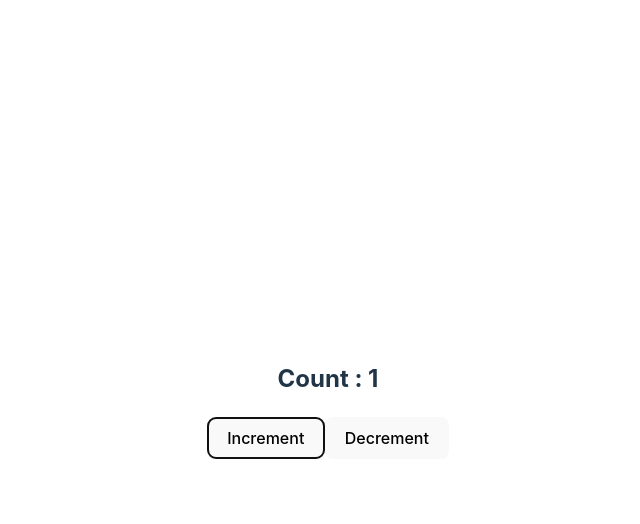
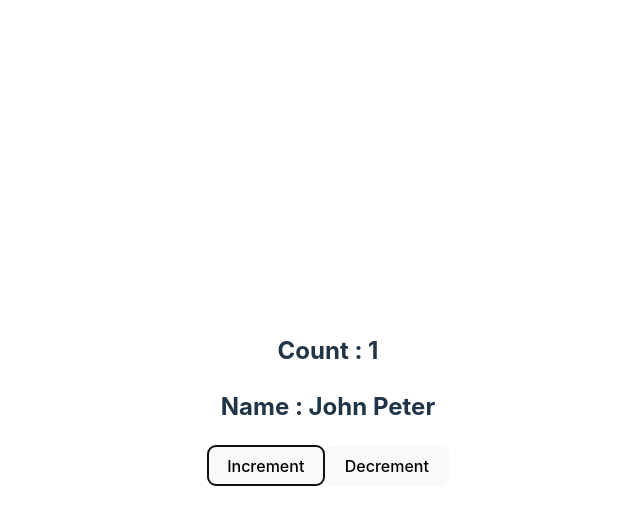
Before and after one commit to RWn-Girish/RW3-React-10AM, a React (Vite) app: page / in a window 1280 px wide. Both pictures are taken after a click on the button "Increment". Shown: the top 524 px of the page, without its empty margins (312-952 px from the left). Built offline with nearby package versions, Linux system fonts and the light colour scheme.

Commit message:
event handler

```diff
--- a/src/Components/ComA.jsx
+++ b/src/Components/ComA.jsx
@@ -1,6 +1,6 @@
 const CompA = ({name, handleClick}) => {
     return (
-        <button onClick={handleClick}>{name}</button>
+        <button onClick={()=>handleClick('John Peter')}>{name}</button>
     )
 }
 export default CompA;
--- a/src/Components/Counter.jsx
+++ b/src/Components/Counter.jsx
@@ -3,12 +3,19 @@ import CompA from "./ComA";
 
 const Counter = () => {
     const [count, setCount] = useState(0);
+    const [name, setName] = useState("");
 
-    const handleInc = () => {
+    const handleInc = (a) => {
+        setName(a);
         setCount(count + 1)
     }
-    const handleDec = () => {
+    const handleDec = (a) => {
+        setName(a);
         setCount(count - 1)
+    }
+
+    const handleMouse = () => {
+        alert('Mouse Event')
     }
 
     useEffect(()=> {
@@ -22,7 +29,8 @@ const Counter = () => {
     }, [count])
     return (
         <div>
-            <h2>Count : {count}</h2>
+            <h2 onMouseOver={handleMouse}>Count : {count}</h2>
+            {name != "" ? <h2>Name : {name}</h2> : ""}
             <CompA name={"Increment"} handleClick={handleInc} />
             <CompA name={"Decrement"} handleClick={handleDec} />
         </div>
```
